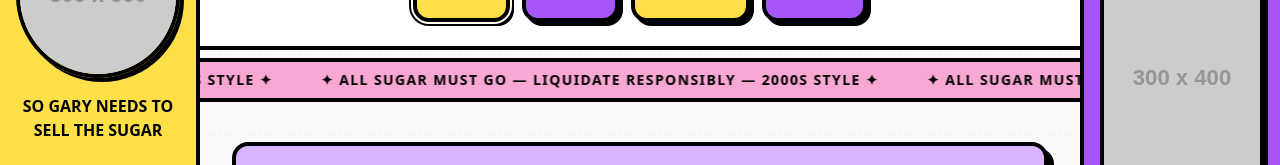
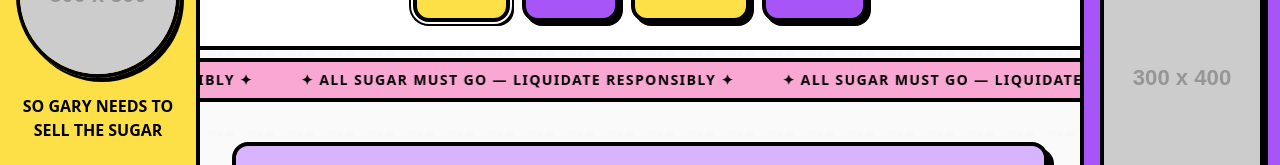
Before and after one commit to caseyclarkee/Sugar-Sale, a React (Vite) app: page /#/ in a window 1280 px wide. Shown: the part 246-411 px from the top of the page. Built offline with nearby package versions, Linux system fonts and the light colour scheme.

Commit message:
Update App.jsx

```diff
--- a/src/App.jsx
+++ b/src/App.jsx
@@ -246,7 +246,7 @@ export default function SugarSaleSite() {
 
             {/* Marquee below the sticky header so it can’t overlap nav */}
             <div className="mt-2">
-              <Marquee text="All Sugar Must Go — Liquidate Responsibly — 2000s Style" />
+              <Marquee text="All Sugar Must Go — Liquidate Responsibly" />
             </div>
 
             <main className="flex flex-col w-full">
```
